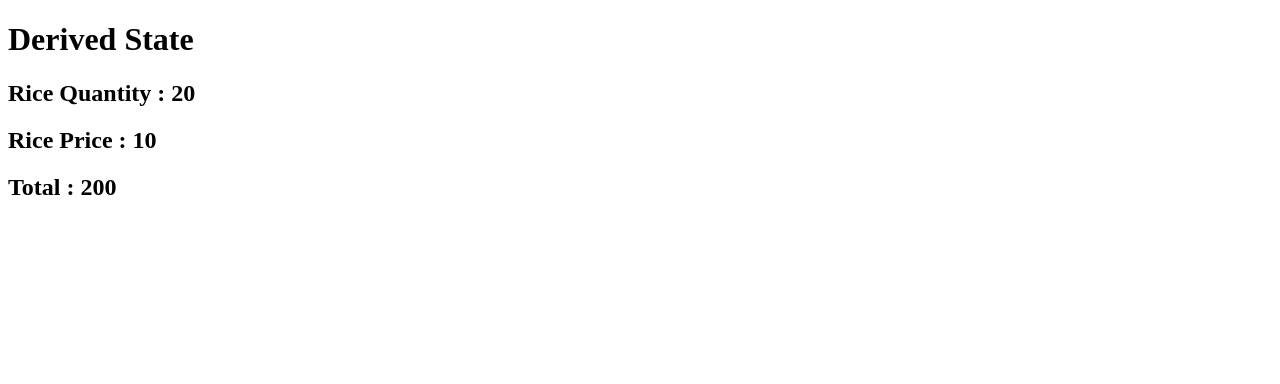
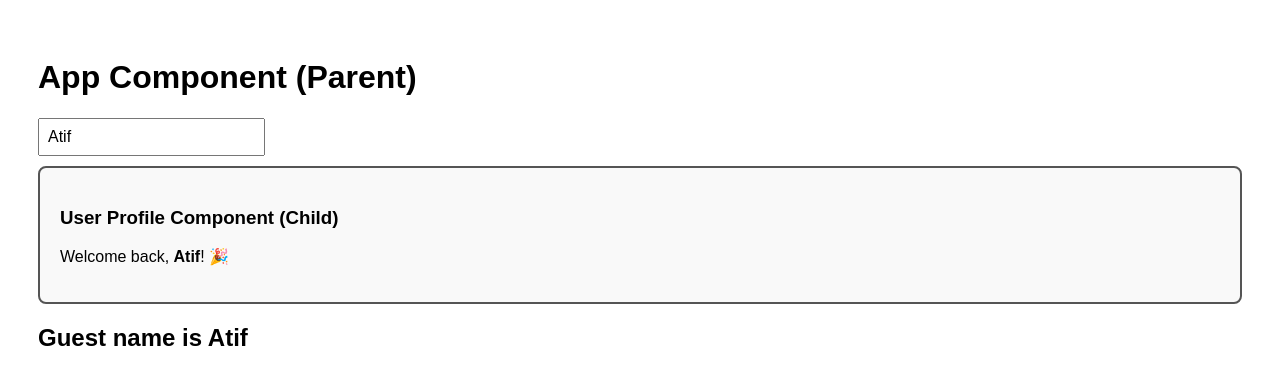
Before and after one commit to atifrafi/react-practice, a React (Vite) app: page / in a window 1280 px wide. Shown: the top 384 px of the page. Built offline with nearby package versions, Linux system fonts and the light colour scheme.

Commit message:
context api and useContext hook

```diff
--- a/src/App.jsx
+++ b/src/App.jsx
@@ -1,4 +1,4 @@
-import { useRef, useState } from "react";
+import { Children, useRef, useState } from "react";
 import User from "./components/01-component/User";
 import Profile from "./components/02-import-export/Internal_Component";
 import {
@@ -38,10 +38,12 @@ import ParentCom from "./components/26-react memo/ParentCom";
 import Memo from "./components/27-use memo hook/Memo";
 import UpdateArr from "./components/28-updation array in state/UpdateArr";
 import ObjUpd from "./components/29-updation object in state/ObjUpd";
-import Header from "./components/30-props children/Header";
 import Layout from "./components/30-props children/Layout";
 import ParentCompo from "./components/31-state lifting/ParentCom";
 import Derived from "./components/32-derived state/Derived";
+import { UserContext } from "./components/33-context api/UserContext";
+import UserProfile from "./components/33-context api/UserProfile";
+import GuestProfile from "./components/33-context api/GuestProfile";
 
 const App = () => {
   const [hobby, setHobby] = useState();
@@ -71,10 +73,36 @@ const App = () => {
     console.log("form submitted");
   };
 
+  // context api
+  // Parent component ki apni state
+  const [user, setUser] = useState("Atif");
   return (
     <>
+      {/* for context api */}
+      {/* Provider lagaya aur usme 'user' state daal di */}
+    <UserContext.Provider value={user}>
+      <div style={{ padding: "30px", fontFamily: "sans-serif" }}>
+        <h1>App Component (Parent)</h1>
+
+        {/* Input box taake aap live state change karke dekh sakein */}
+        <input
+          type="text"
+          value={user}
+          onChange={(e) => setUser(e.target.value)}
+          placeholder="Type username here..."
+          style={{ padding: "8px", fontSize: "16px" }}
+        />
+
+        {/* Humne is component ko koi props nahi diye! */}
+        <UserProfile />
+        <GuestProfile/>
+
+      </div>
+    </UserContext.Provider>
+
+
       {/* for derived state */}
-      <Derived quantity={20} price={10}/>
+      {/* <Derived quantity={20} price={10}/> */}
 
       {/* for state lifting */}
       {/* <ParentCompo/> */}
--- /dev/null
+++ b/src/components/33-context api/GuestProfile.jsx
@@ -0,0 +1,14 @@
+import { useContext } from "react";
+import { UserContext } from "./UserContext";
+
+// testing
+const GuestProfile = ()=>{
+    const guest = useContext(UserContext)
+    return(
+        <>
+        <h2>Guest name is {guest}</h2>
+        </>
+    )
+}
+
+export default GuestProfile;
--- /dev/null
+++ b/src/components/33-context api/UserContext.jsx
@@ -0,0 +1,4 @@
+import { createContext } from "react";
+
+// Humne dabba banaya aur export kar diya
+export const UserContext = createContext(null);
--- /dev/null
+++ b/src/components/33-context api/UserProfile.jsx
@@ -0,0 +1,26 @@
+import { useContext } from "react";
+import { UserContext } from "./UserContext"; // Dabbe ko import kiya
+
+const UserProfile = () => {
+  // useContext se dabba khola aur user ka naam nikala
+  const username = useContext(UserContext);
+
+  return (
+    <div style={{
+      border: "2px solid #555",
+      padding: "20px",
+      borderRadius: "8px",
+      marginTop: "10px",
+      backgroundColor: "#f9f9f9"
+    }}>
+      <h3>User Profile Component (Child)</h3>
+      {username ? (
+        <p>Welcome back, <strong>{username}</strong>! 🎉</p>
+      ) : (
+        <p>No user is logged in. Please log in from App.jsx</p>
+      )}
+    </div>
+  );
+};
+
+export default UserProfile;
```
